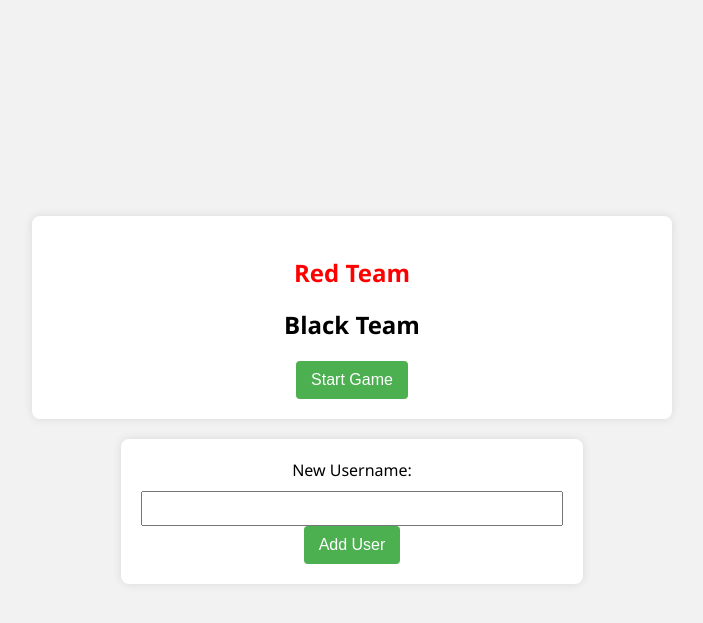
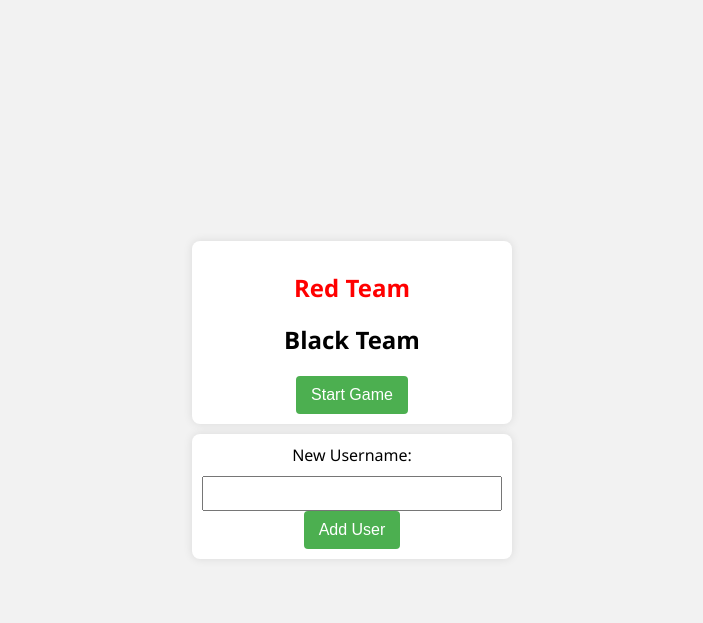
Before and after one commit to christopherpunt/foosball_scorekeeper, a Flask app: page / in a window 1280 px wide. Shown: the top 623 px of the page, without its empty margins (288-991 px from the left). Run offline with Flask 3, Linux system fonts and the light colour scheme; data that the repository does not hold is empty.

Commit message:
small fixes

```diff
--- a/src/templates/game_page.html
+++ b/src/templates/game_page.html
@@ -120,8 +120,6 @@
     </style>
 </head>
 <body>
-    <h2>Foosball Game</h2>
-
     <div class="team-container">
         <div class="team" id="redTeam">
             <h3 class="red">Red Team</h3>
--- a/src/templates/join_game.html
+++ b/src/templates/join_game.html
@@ -23,10 +23,10 @@
             background-color: #fff;
             border-radius: 8px;
             box-shadow: 0 0 10px rgba(0, 0, 0, 0.1);
-            padding: 20px;
+            padding: 10px;
             text-align: center;
-            margin-bottom: 20px; /* Adjust the margin between forms */
-            max-width: 600px; /* Set the max-width to your desired value */
+            margin-bottom: 10px; /* Adjust the margin between forms */
+            max-width: 300px; /* Set the max-width to your desired value */
             width: 100%; /* Ensure it takes full width if the screen is smaller than max-width */
         }
 
@@ -35,7 +35,8 @@
             background-color: #fff;
             border-radius: 8px;
             box-shadow: 0 0 10px rgba(0, 0, 0, 0.1);
-            padding: 20px;
+            padding: 10px;
+            max-width: 300px;
             text-align: center;
         }
 
@@ -58,16 +59,22 @@
             overflow-y: auto;
             border: 1px solid #ddd;
             border-radius: 4px;
-            margin-bottom: 15px;
+            padding-inline-start: 10px;
+        }
+
+        .player-list {
+
+            padding-inline-start: 10px;
         }
 
         .player-item {
             display: flex;
             align-items: center;
             margin: 5px;
-            padding: 10px;
+            padding: 5px;
             background-color: #f9f9f9;
             border-radius: 4px;
+            font-size: 16px;
         }
 
         .checkbox-label {
@@ -100,7 +107,7 @@
     <form id="join-form">
 
         <h2 class="red">Red Team</h2>
-        <ul id="red-team-players">
+        <ul class="player-list" id="red-team-players">
             {% for player in redTeamPlayers %}
                 <li class="player-item">
                     <input type="checkbox" id="red-{{ player['username'] }}" name="red-players" value="{{ player['username'] }}" onchange="updatePlayerList('red', this)">
@@ -110,7 +117,7 @@
         </ul>
 
         <h2 class="black">Black Team</h2>
-        <ul id="black-team-players">
+        <ul class="player-list" id="black-team-players">
             {% for player in blackTeamPlayers %}
                 <li class="player-item">
                     <input type="checkbox" id="black-{{ player['username'] }}" name="black-players" value="{{ player['username'] }}" onchange="updatePlayerList('black', this)">
```
